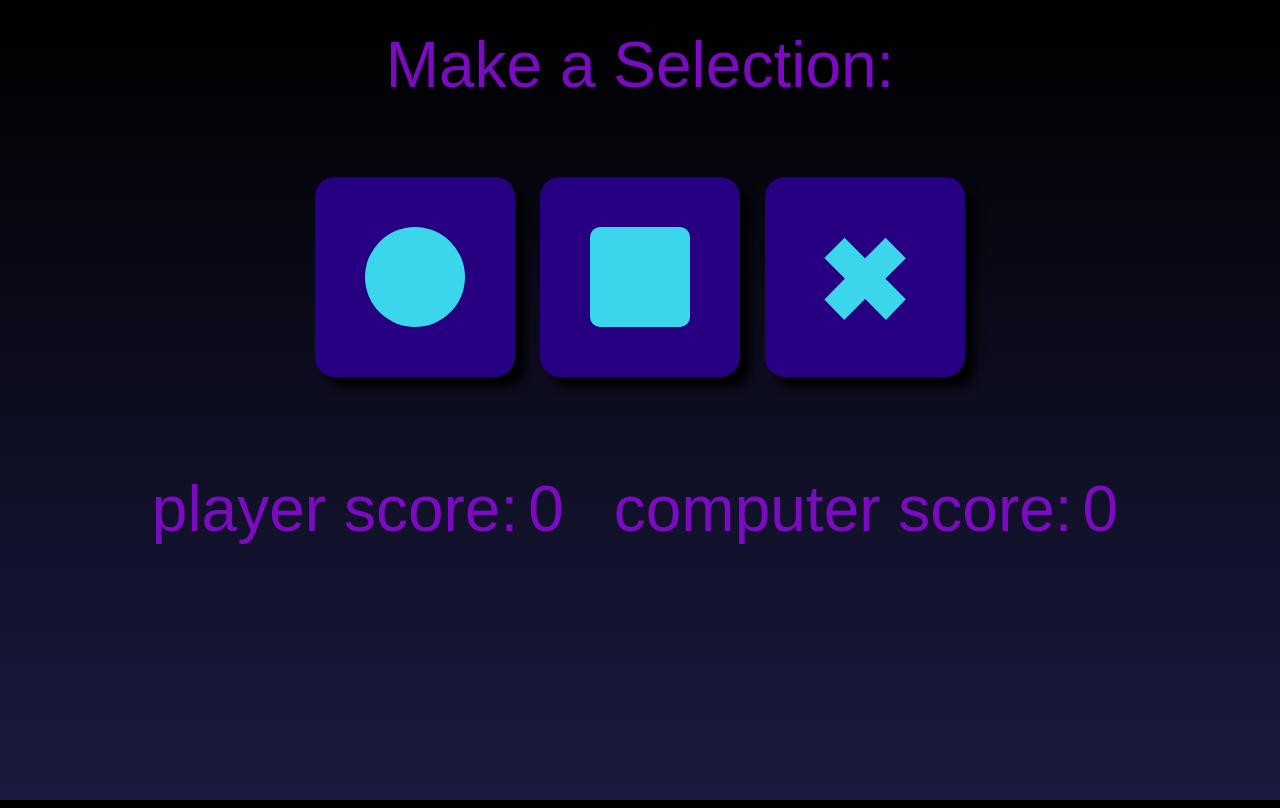
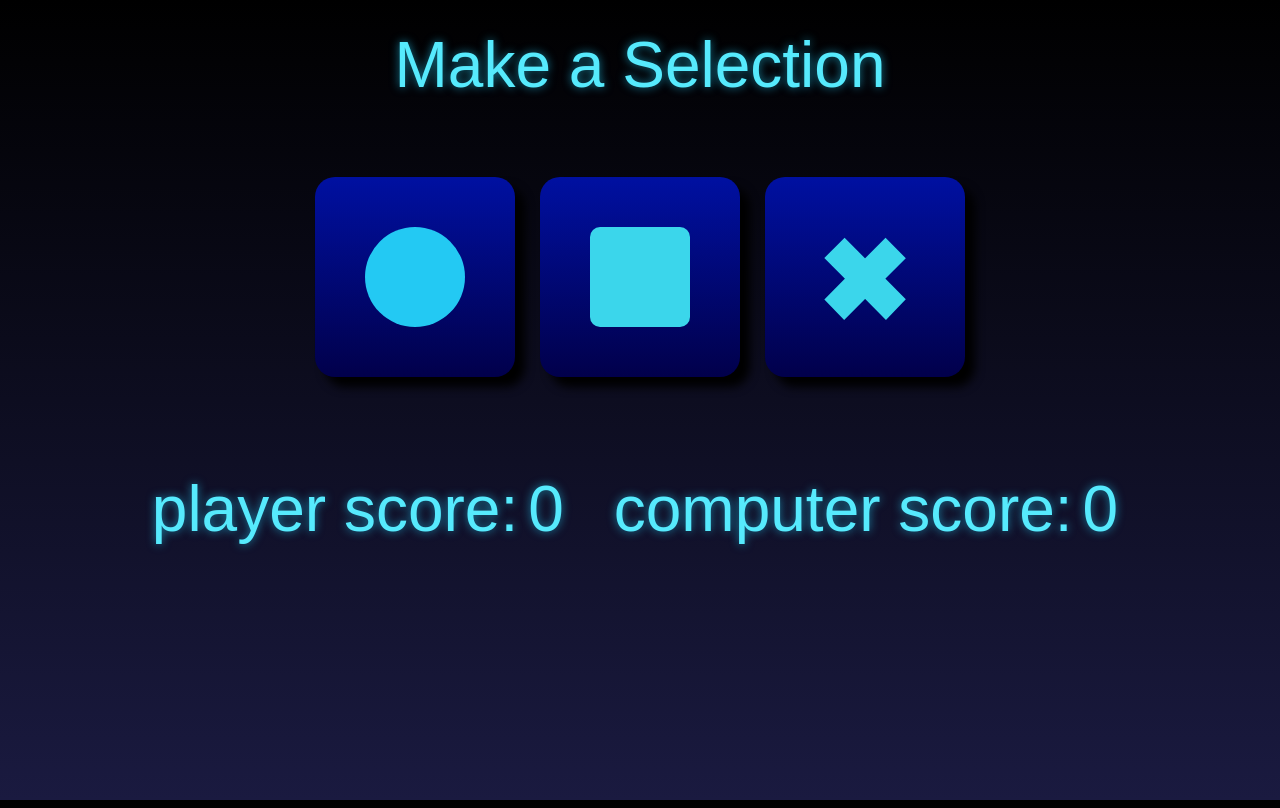
Before and after one commit to MSR-layer/rock-paper-scissors, a plain HTML site: page index.html in a window 1280 px wide. Drawn offline with Linux system fonts and the light colour scheme; a web font is replaced by a local one.

Commit message:
text and icon glow

```diff
--- a/index.html
+++ b/index.html
@@ -12,7 +12,7 @@
 </head>
 <body>
     <div class="one">
-        <div>Make a Selection:</div>
+        <div class="text">Make a Selection</div>
         <div class="buttons">
             <button class="button" id="rock" ><div></div></button>
             <button class="button" id="paper"><div></div></button>
@@ -20,8 +20,8 @@
         </div>
     </div>
     <div id="results">
-        <div id="playerScore">player score: </div>
-        <div id="computerScore">computer score: </div>
+        <div id="playerScore" class="text">player score: </div>
+        <div id="computerScore" class="text">computer score: </div>
     </div>
 </body>
 <script src="script.js"></script>
--- a/style.css
+++ b/style.css
@@ -12,12 +12,15 @@ body{
 
 }
 
-div{
-    color: #7A0BC0;
+.text{
+    background-color: transparent;
+    color: #56eafd;
+    text-shadow:0 0 10px #23c9f3a1;
 }
 
 button{
-    background-color: #270082;
+    background-image: linear-gradient(#0010a1,#01004b);
+
     border-style: none;
     color: #FA58B6;
     height: 200px;
@@ -51,6 +54,7 @@ button{
 
 button:hover{
     transform: scale(1.1);
+    border-style: none;
     transition:all 0.5s ease;
 }
 
@@ -72,20 +76,34 @@ button:hover{
 #rock div {
     height: 100px;
     width: 100px;
-    background-color: #3bd6eb;
+    background-color: #23c9f3;
     border-radius: 50%;
+    transition:box-shadow 0.5s ease;
 }
 
+#rock div:hover,#paper div:hover {
+    box-shadow: 0px 0px 30px 3px #0372ce;
+    background-color: #89f2fd;
+
+}
 #paper div {
     height: 100px;
     width: 100px;
     background-color: #3bd6eb;
     border-radius: 10px;
+    transition:box-shadow 0.5s ease;
 }
+
 
 #scissors div{
     font-size: 120px;
     background-color: transparent;
     color: #3bd6eb;
     -webkit-text-stroke: 20px #3bd6eb;
+    transition:text-shadow 0.5s ease;
 }
+
+#scissors div:hover {
+    -webkit-text-stroke-color: #89f2fd;
+    text-shadow: 0px 0px 42px #0372ce, 0px 0px 42px #0372ce,0px 0px 42px #0372ce,0px 0px 42px #0372ce;
+}
```
